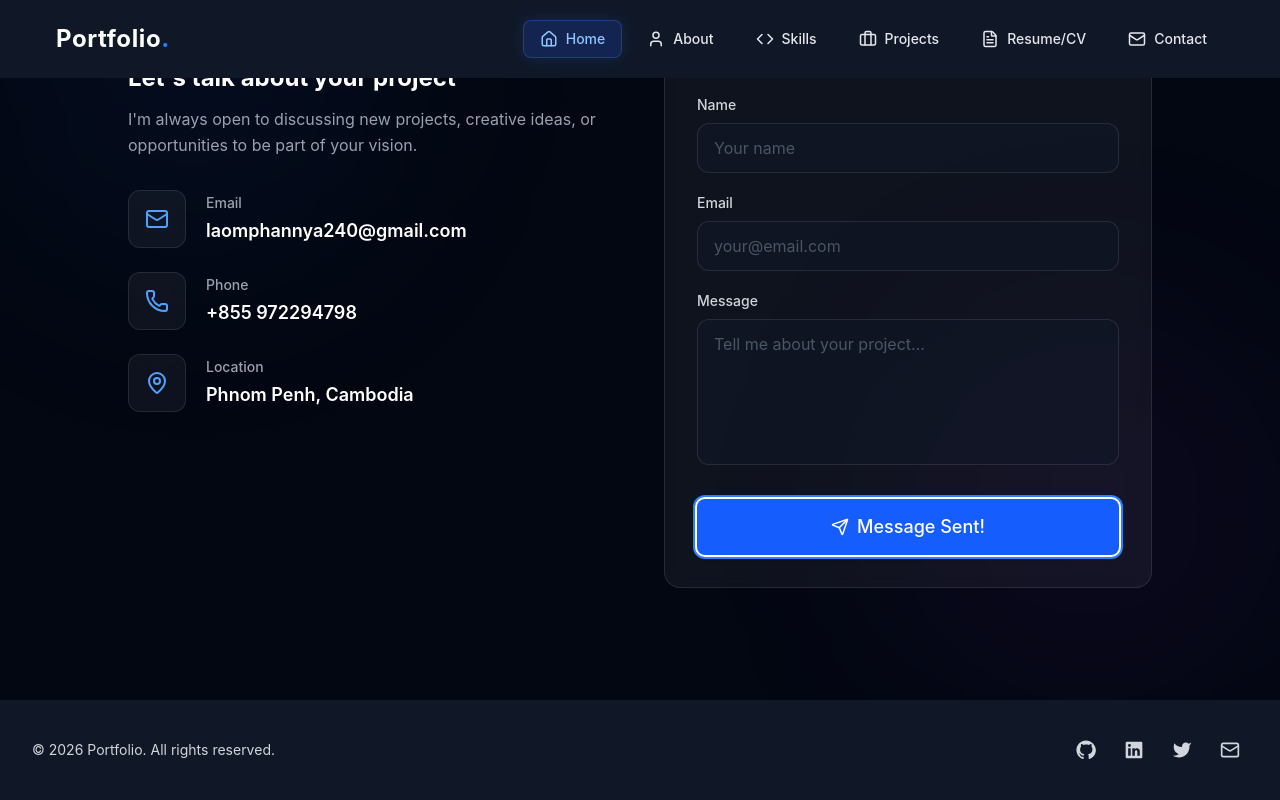
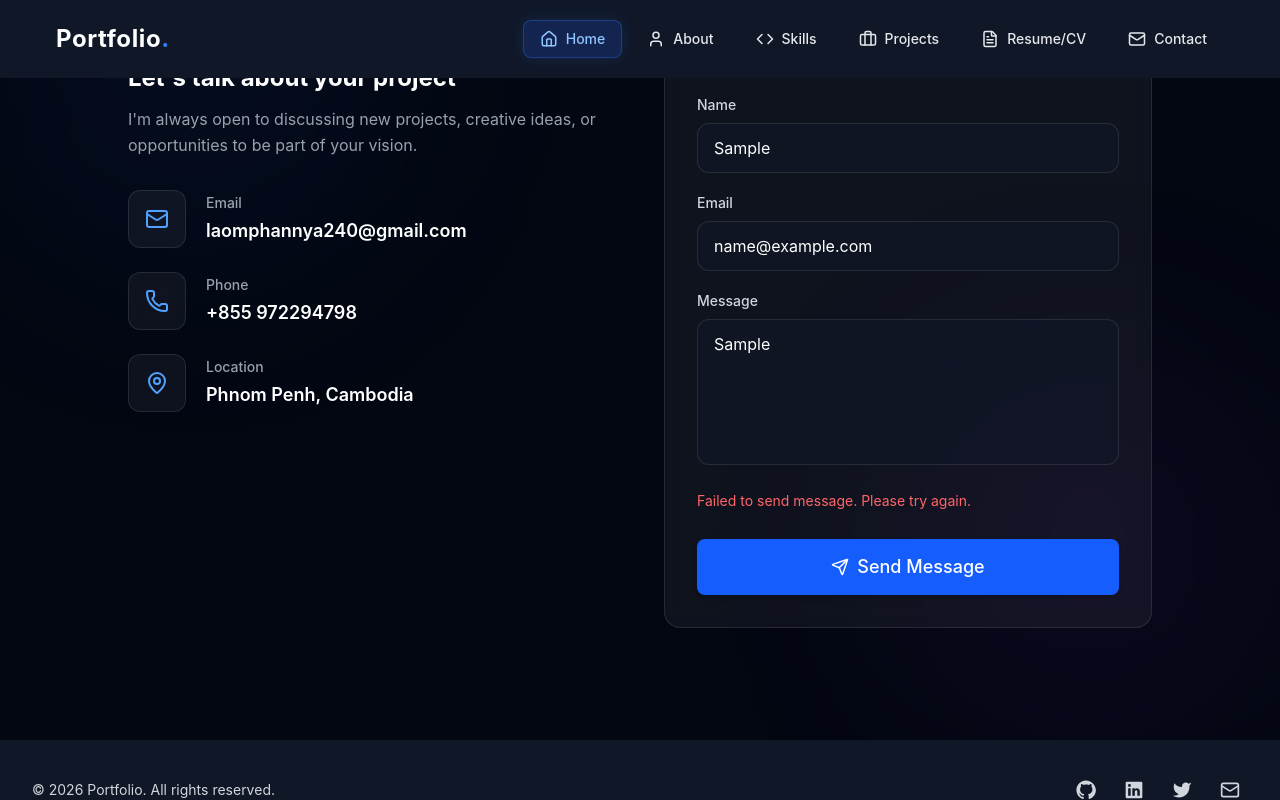
Before and after one commit to laomphannya240-ops/portfolio, a React (Vite) app: page / in a window 1280 px wide. Both pictures are taken after typing "Sample", "name@example.com", "Sample" into the empty fields and a click on the button "Send Message". Shown: the part 4558-5358 px from the top of the page. Built offline with nearby package versions, Linux system fonts and the light colour scheme.

Commit message:
update portfolio

```diff
--- a/src/components/sections/Contact.jsx
+++ b/src/components/sections/Contact.jsx
@@ -1,34 +1,97 @@
+
 import { useState } from 'react';
 import { Mail, MapPin, Phone, Send } from 'lucide-react';
 import SectionTitle from '../ui/SectionTitle';
 import Button from '../ui/Button';
 
 export default function Contact() {
-  const [form, setForm] = useState({ name: '', email: '', message: '' });
+  const [form, setForm] = useState({
+    name: '',
+    email: '',
+    message: '',
+  });
+
   const [submitted, setSubmitted] = useState(false);
+  const [loading, setLoading] = useState(false);
+  const [error, setError] = useState('');
 
-  const handleChange = (e) =>
-    setForm({ ...form, [e.target.name]: e.target.value });
+  const handleChange = (e) => {
+    setForm({
+      ...form,
+      [e.target.name]: e.target.value,
+    });
+  };
 
-  const handleSubmit = (e) => {
+  const handleSubmit = async (e) => {
     e.preventDefault();
-    // TODO: integrate with your backend/email service
-    console.log('Form submitted:', form);
+
+    setLoading(true);
+    setSubmitted(false);
+    setError('');
+
+    try {
+      const response = await fetch(
+        'https://formspree.io/f/xyezbqdp',
+        {
+          method: 'POST',
+          headers: {
+            'Content-Type': 'application/json',
+            Accept: 'application/json',
+          },
+          body: JSON.stringify(form),
+        }
+      );
+
+      if (response.ok) {
         setSubmitted(true);
-    setForm({ name: '', email: '', message: '' });
-    setTimeout(() => setSubmitted(false), 3000);
+
+        setForm({
+          name: '',
+          email: '',
+          message: '',
+        });
+
+        setTimeout(() => {
+          setSubmitted(false);
+        }, 3000);
+      } else {
+        setError('Something went wrong. Please try again.');
+      }
+    } catch (error) {
+      setError('Failed to send message. Please try again.');
+    } finally {
+      setLoading(false);
+    }
   };
 
   const contactInfo = [
-    { icon: Mail, label: 'Email', value: 'laomphannya240@gmail.com', href: 'mailto:laomphannya240@gmail.com' },
-    { icon: Phone, label: 'Phone', value: '+855 972294798', href: 'tel:+855 972294798' },
-    { icon: MapPin, label: 'Location', value: 'Phnom Penh, Cambodia' },
+    {
+      icon: Mail,
+      label: 'Email',
+      value: 'laomphannya240@gmail.com',
+      href: 'mailto:laomphannya240@gmail.com',
+    },
+    {
+      icon: Phone,
+      label: 'Phone',
+      value: '+855 972294798',
+      href: 'tel:+855972294798',
+    },
+    {
+      icon: MapPin,
+      label: 'Location',
+      value: 'Phnom Penh, Cambodia',
+    },
   ];
 
   return (
-    <section id="contact" className="py-20 md:py-28 bg-gray-950 relative overflow-hidden">
+    <section
+      id="contact"
+      className="py-20 md:py-28 bg-gray-950 relative overflow-hidden"
+    >
       {/* Background Glow */}
       <div className="absolute top-20 left-0 w-96 h-96 bg-blue-900/10 rounded-full blur-[100px] z-0" />
+
       <div className="absolute bottom-0 right-0 w-96 h-96 bg-purple-900/10 rounded-full blur-[100px] z-0" />
 
       <div className="container-custom relative z-10">
@@ -39,26 +102,39 @@ export default function Contact() {
         />
 
         <div className="grid md:grid-cols-2 gap-12 max-w-5xl mx-auto mt-12">
+
           {/* Info Side */}
           <div className="space-y-8 animate-slide-up">
             <div>
               <h3 className="text-2xl font-bold text-white mb-3">
                 Let's talk about your project
               </h3>
+
               <p className="text-gray-400 leading-relaxed">
-                I'm always open to discussing new projects, creative ideas, or
-                opportunities to be part of your vision.
+                I'm always open to discussing new projects, creative ideas,
+                or opportunities to be part of your vision.
               </p>
             </div>
 
             <div className="space-y-6">
-              {contactInfo.map(({ icon: Icon, label, value, href }) => (
-                <div key={label} className="flex items-center gap-5 group">
+              {contactInfo.map(
+                ({ icon: Icon, label, value, href }) => (
+                  <div
+                    key={label}
+                    className="flex items-center gap-5 group"
+                  >
                     <div className="p-4 bg-white/5 border border-white/10 rounded-xl backdrop-blur-sm group-hover:bg-blue-500/10 group-hover:border-blue-500/30 transition-all duration-300">
-                    <Icon className="text-blue-400" size={24} />
+                      <Icon
+                        className="text-blue-400"
+                        size={24}
+                      />
                     </div>
+
                     <div>
-                    <p className="text-sm text-gray-400 font-medium mb-1">{label}</p>
+                      <p className="text-sm text-gray-400 font-medium mb-1">
+                        {label}
+                      </p>
+
                       {href ? (
                         <a
                           href={href}
@@ -67,24 +143,29 @@ export default function Contact() {
                           {value}
                         </a>
                       ) : (
-                      <p className="text-white font-semibold text-lg">{value}</p>
+                        <p className="text-white font-semibold text-lg">
+                          {value}
+                        </p>
                       )}
                     </div>
                   </div>
-              ))}
+                )
+              )}
             </div>
           </div>
 
-          {/* Form Side (Glassmorphism Card) */}
-          <form action="https://formspree.io/f/xyezbqdp" method="POST"
+          {/* Contact Form */}
+          <form
             onSubmit={handleSubmit}
             className="space-y-5 bg-white/5 border border-white/10 p-8 rounded-2xl backdrop-blur-sm animate-slide-up"
             style={{ animationDelay: '0.2s' }}
           >
+            {/* Name */}
             <div>
               <label className="block text-sm font-medium text-gray-300 mb-2">
                 Name
               </label>
+
               <input
                 type="text"
                 name="name"
@@ -96,10 +177,12 @@ export default function Contact() {
               />
             </div>
 
+            {/* Email */}
             <div>
               <label className="block text-sm font-medium text-gray-300 mb-2">
                 Email
               </label>
+
               <input
                 type="email"
                 name="email"
@@ -111,10 +194,12 @@ export default function Contact() {
               />
             </div>
 
+            {/* Message */}
             <div>
               <label className="block text-sm font-medium text-gray-300 mb-2">
                 Message
               </label>
+
               <textarea
                 name="message"
                 required
@@ -126,9 +211,34 @@ export default function Contact() {
               />
             </div>
 
-            <Button type="submit" size="lg" className="w-full shadow-[0_0_20px_rgba(59,130,246,0.3)] mt-2">
+            {/* Error */}
+            {error && (
+              <p className="text-red-400 text-sm">
+                {error}
+              </p>
+            )}
+
+            {/* Success */}
+            {submitted && (
+              <p className="text-green-400 text-sm">
+                Message sent successfully! Thank you.
+              </p>
+            )}
+
+            {/* Button */}
+            <Button
+              type="submit"
+              size="lg"
+              disabled={loading}
+              className="w-full shadow-[0_0_20px_rgba(59,130,246,0.3)] mt-2"
+            >
               <Send size={18} />
-              {submitted ? 'Message Sent!' : 'Send Message'}
+
+              {loading
+                ? 'Sending...'
+                : submitted
+                ? 'Message Sent!'
+                : 'Send Message'}
             </Button>
           </form>
         </div>
```
Lines whose indentation alone changed are shown as unchanged.
